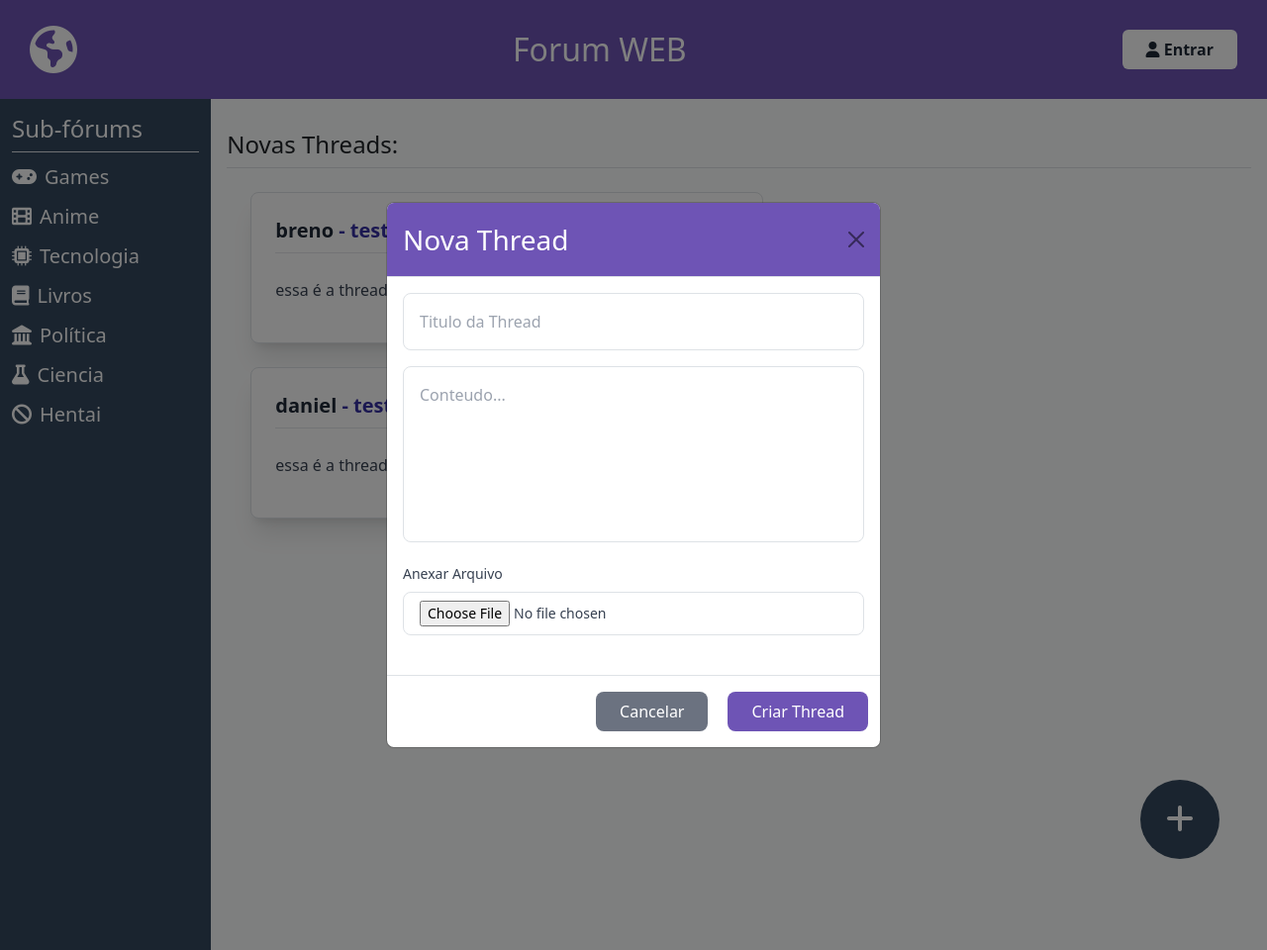
After one commit to BrenoFSales/Forum-Web, a Flask app: page /subforum/Games in a window 1280 px wide, after a click that opens the changed part. The commit adds this page. Shown: the whole page at 99% size. Run offline with Flask 3, Linux system fonts and the light colour scheme; some libraries are stand-ins or nearby versions.

Commit message:
endpoints e templates do novo index

```diff
--- a/app.py
+++ b/app.py
@@ -144,13 +144,25 @@
 
 @app.route('/')
 def index():
+    return render_template("index.html")
+
+@app.route('/subforum/<name>')
+def subforum_index(name: str):
+    subforum = db.session.query(Subforum).filter_by(name=name).first()
+    if subforum is None:
+        flask.abort(400, 'Subforum nao pode ser encontrado')
     result = (db.session
         .query(Post)
         .filter(Post.parent_id == None)
+        .filter(Post.subforum_id == subforum.id)
         .order_by(0 - Post.id) #lmao
         .limit(10)
         .all())
-    return render_template("index.html", recent=[post_template(i, linkable=True) for i in result])
+    return render_template(
+        "subforum_index.html",
+        recent=[post_template(i, linkable=True) for i in result],
+        subforum=subforum
+    )
 
 @app.route('/signup', methods=['POST'])
 def register():
@@ -288,8 +300,8 @@
 
 @app.route('/<subforum>/newthread', methods=['POST'])
 def new_thread(subforum: str):
-    post = make_new_post_from_form(subforum, request)
-    return flask.redirect(flask.url_for('thread', id=post.id))
+    thread = make_new_post_from_form(subforum, request)
+    return flask.redirect(flask.url_for('thread', id=thread.id))
 
 @app.route('/editarThread/<id>', methods=['POST'])
 def editarThread(id):
@@ -325,7 +337,7 @@
         flask.abort(400, "Thread não pode ser encontrada")
     if thread.subforum is None:
         flask.abort(400, "Subforum de thread não pode ser encontrado")
-    post = make_new_post_from_form(thread.subforum.name, request, parent_id=thread.id)
+    make_new_post_from_form(thread.subforum.name, request, parent_id=thread.id)
     return flask.redirect(flask.url_for('thread', id=thread.id))
 
 if __name__ == "__main__":
--- a/templates/baseLayout.html
+++ b/templates/baseLayout.html
@@ -16,74 +16,14 @@
     <script src="https://cdn.tailwindcss.com"></script>
   </head>
   <body class="font-sans">
-    <header>
-      <a href="{{ url_for('index') }}"><i class="fa-solid fa-earth-americas logo_page"></i></a>
-      <h1 class="fs-2">Forum WEB</h1>
-      <div class="flex items-center space-x-4">
-        {% if current_user.is_authenticated %}
-          <button id="btnModal" type="button" class="btn btn-light font-semibold py-2 px-4 rounded" data-bs-toggle="modal" data-bs-target="#newThreadModal">
-            Criar Thread
-          </button>
-          <a href="{{ url_for('perfil') }}" class="text-gray-300 hover:text-white">
-            <i class="fa-regular fa-user perfil_icon text-xl"></i>
-          </a>
-        {% else %}
-          <a href="{{ url_for('signin') }}" class="bg-white text-gray-800 font-semibold py-2 px-4 rounded hover:bg-gray-200 transition">
-            <i class="fa-solid fa-user"></i> Entrar
-          </a>
-        {% endif %}
-      </div>
-    </header>
-    <main class="overflow-y-auto">
+    <main>
       {% block content %}
       <!-- O conteúdo das outras páginas será inserido aqui -->
       {% endblock %}
     </main>
-
-    <button class="newThreadBtn" data-bs-toggle="modal" data-bs-target="#newThreadModal">
-      <i class="fa-solid fa-plus fs-2"></i>
-    </button>
-
-    <!-- Modal Nova Thread -->
-    <div class="modal fade" id="newThreadModal" data-bs-backdrop="static" tabindex="-1" aria-labelledby="newThreadModalLabel" aria-hidden="true">
-      <div class="modal-dialog modal-dialog-centered">
-        <div class="modal-content">
-          <div class="modal-header">
-            <h5 class="modal-title text-white fs-3">Nova Thread</h5>
-            <button type="button" class="btn-close" data-bs-dismiss="modal" aria-label="Fechar"></button>
-          </div>
-          <form action="/Anime/newthread" id="newthread-form" method="POST" class="space-y-6" enctype="multipart/form-data">
-            <div class="modal-body space-y-4">
-              <div>
-                <input name="title" type="text" placeholder="Titulo da Thread" required class="w-full p-3 border border-gray-300 rounded-lg focus:outline-none focus:ring-2 focus:ring-indigo-500">
-              </div>
-              <div>
-                <textarea name="content" placeholder="Conteudo..." required rows="6" class="w-full p-3 border border-gray-300 rounded-lg focus:outline-none focus:ring-2 focus:ring-indigo-500 resize-none"></textarea>
-              </div>
-              <div>
-                <label for="attachment" class="block text-sm font-medium text-gray-700">Anexar Arquivo</label>
-                <input name="attachment" type="file" id="attachment" class="w-full text-sm text-gray-700 py-2 px-3 border border-gray-300 rounded-lg focus:outline-none focus:ring-2 focus:ring-indigo-500 mt-2">
-              </div>
-            </div>
-
-            <div class="modal-footer space-x-4">
-              <button type="button" class="bg-gray-500 hover:bg-gray-400 text-white py-2 px-4 rounded-lg" data-bs-dismiss="modal">Cancelar</button>
-              <button type="submit" class="submitModal hover:bg-indigo-600 text-white py-2 px-4 rounded-lg">
-                Criar Thread
-              </button>
-            </div>
-          </form>
-
-        </div>
-      </div>
-    </div>
     <!-- JS do Bootstrap -->
     <script src="https://cdn.jsdelivr.net/npm/@popperjs/core@2.11.6/dist/umd/popper.min.js"></script>
     <script src="https://cdn.jsdelivr.net/npm/bootstrap@5.3.0/dist/js/bootstrap.min.js"></script>
   </body>
 
-  <footer>
-    <p>UVV - Programação Avançada para Web, atividade avaliativa 2° bimestre</p>
-  </footer>
-
 </html>
--- /dev/null
+++ b/templates/headerLayout.html
@@ -0,0 +1,64 @@
+{% extends "baseLayout.html" %}
+
+{% block content %}
+<header>
+  <a href="{{ url_for('index') }}"><i class="fa-solid fa-earth-americas logo_page"></i></a>
+  <h1 class="fs-2">Forum WEB</h1>
+  <div class="flex items-center space-x-4">
+    {% if current_user.is_authenticated %}
+    <button id="btnModal" type="button" class="btn btn-light font-semibold py-2 px-4 rounded" data-bs-toggle="modal" data-bs-target="#newThreadModal">
+      Criar Thread
+    </button>
+    <a href="{{ url_for('perfil') }}" class="text-gray-300 hover:text-white">
+      <i class="fa-regular fa-user perfil_icon text-xl"></i>
+    </a>
+    {% else %}
+    <a href="{{ url_for('signin') }}" class="bg-white text-gray-800 font-semibold py-2 px-4 rounded hover:bg-gray-200 transition">
+      <i class="fa-solid fa-user"></i> Entrar
+    </a>
+    {% endif %}
+  </div>
+</header>
+<main>
+  {% block headerContent %}
+
+  {% endblock %}
+</main>
+<!-- Modal Nova Thread -->
+<button class="newThreadBtn" data-bs-toggle="modal" data-bs-target="#newThreadModal">
+  <i class="fa-solid fa-plus fs-2"></i>
+</button>
+<!-- modal -->
+<div class="modal fade" id="newThreadModal" data-bs-backdrop="static" tabindex="-1" aria-labelledby="newThreadModalLabel" aria-hidden="true">
+  <div class="modal-dialog modal-dialog-centered">
+    <div class="modal-content">
+      <div class="modal-header">
+        <h5 class="modal-title text-white fs-3">Nova Thread</h5>
+        <button type="button" class="btn-close" data-bs-dismiss="modal" aria-label="Fechar"></button>
+      </div>
+      <form action="/Anime/newthread" id="newthread-form" method="POST" class="space-y-6" enctype="multipart/form-data">
+        <div class="modal-body space-y-4">
+          <div>
+            <input name="title" type="text" placeholder="Titulo da Thread" required class="w-full p-3 border border-gray-300 rounded-lg focus:outline-none focus:ring-2 focus:ring-indigo-500">
+          </div>
+          <div>
+            <textarea name="content" placeholder="Conteudo..." required rows="6" class="w-full p-3 border border-gray-300 rounded-lg focus:outline-none focus:ring-2 focus:ring-indigo-500 resize-none"></textarea>
+          </div>
+          <div>
+            <label for="attachment" class="block text-sm font-medium text-gray-700">Anexar Arquivo</label>
+            <input name="attachment" type="file" id="attachment" class="w-full text-sm text-gray-700 py-2 px-3 border border-gray-300 rounded-lg focus:outline-none focus:ring-2 focus:ring-indigo-500 mt-2">
+          </div>
+        </div>
+
+        <div class="modal-footer space-x-4">
+          <button type="button" class="bg-gray-500 hover:bg-gray-400 text-white py-2 px-4 rounded-lg" data-bs-dismiss="modal">Cancelar</button>
+          <button type="submit" class="submitModal hover:bg-indigo-600 text-white py-2 px-4 rounded-lg">
+            Criar Thread
+          </button>
+        </div>
+      </form>
+
+    </div>
+  </div>
+</div>
+{% endblock %}
--- a/templates/post.html
+++ b/templates/post.html
@@ -20,7 +20,7 @@
     </div>
     {% if current_user.is_authenticated%}
     <div class="d-flex d-flex justify-content-end">
-      {% if current_user.is_authenticated != post.user_id%}
+      {% if current_user.is_authenticated == post.user_id%}
       <div class="btn btn-secondary w-25 d-flex justify-content-between" data-bs-toggle="modal" data-bs-target="#editModal">
         <p>Editar</p>
         <i class="fa-solid fa-pen-to-square"></i>
--- /dev/null
+++ b/templates/sidebarLayout.html
@@ -0,0 +1,21 @@
+{% extends "headerLayout.html" %}
+
+{% block headerContent %}
+<div class="container-fluid m-0 p-0 row">
+  <div class="sideBar col-2">
+    <h3 class="mt-3 pb-2 border-bottom fs-4">Sub-fórums</h3>
+    <ul>
+      <li class="fs-5"><i class="fa-solid fa-gamepad me-2"></i>Games</li>
+      <li class="fs-5"><i class="fa-solid fa-film me-2"></i>Anime</li>
+      <li class="fs-5"><i class="fa-solid fa-microchip me-2"></i>Tecnologia</li>
+      <li class="fs-5"><i class="fa-solid fa-book me-2"></i>Livros</li>
+      <li class="fs-5"><i class="fa-solid fa-landmark me-2"></i>Política</li>
+      <li class="fs-5"><i class="fa-solid fa-flask me-2"></i>Ciencia</li>
+      <li class="fs-5"><i class="fa-solid fa-ban me-2"></i>Hentai</li>
+    </ul>
+  </div>
+  {% block sidebarContent %}
+
+  {% endblock %}
+</div>
+{% endblock %}
--- /dev/null
+++ b/templates/subforum_index.html
@@ -0,0 +1,12 @@
+{% extends "sidebarLayout.html" %}
+
+{% block sidebarContent %}
+<div class="feed col p-3">
+  <h3 class="mt-3 pb-2 border-bottom fs-4">Novas Threads:</h3>
+  {% for i in recent %}
+    {{ i | safe}}
+  {% endfor %}
+  <br>
+  <br>
+</div>
+{% endblock %}
```
Also changed, not shown: templates/index.html (+7 -22 lines).
